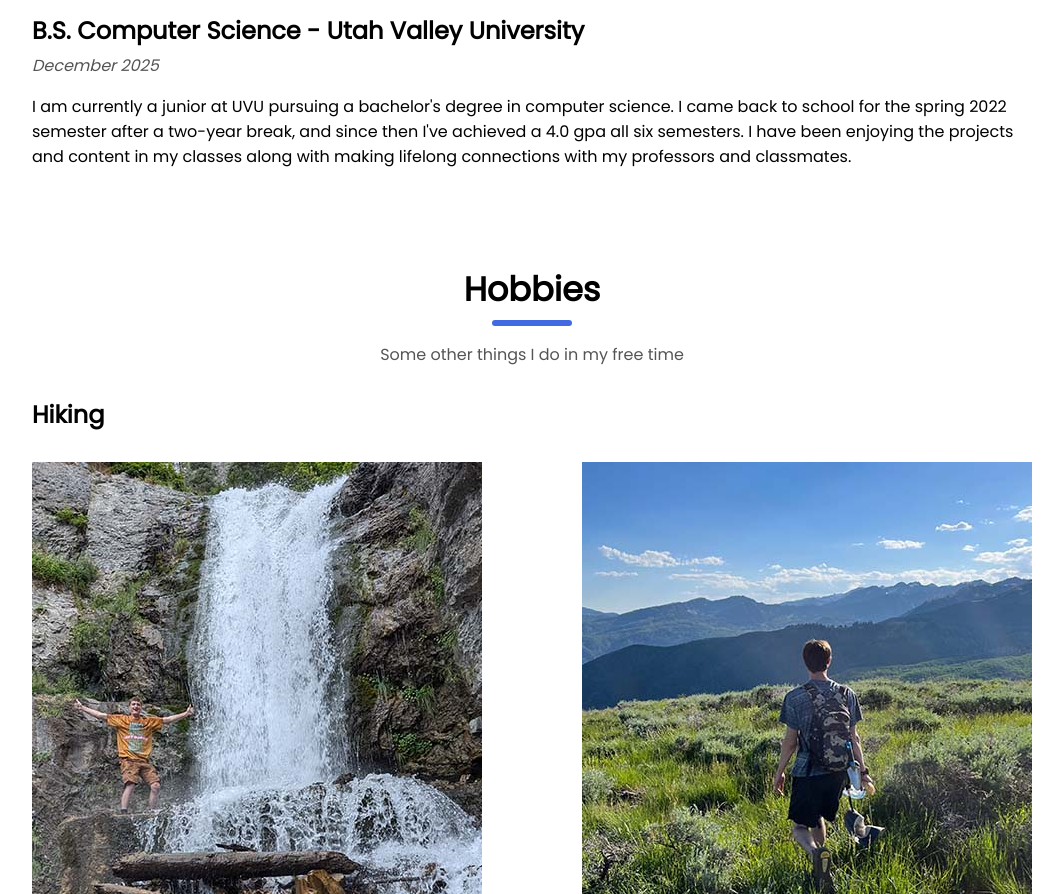
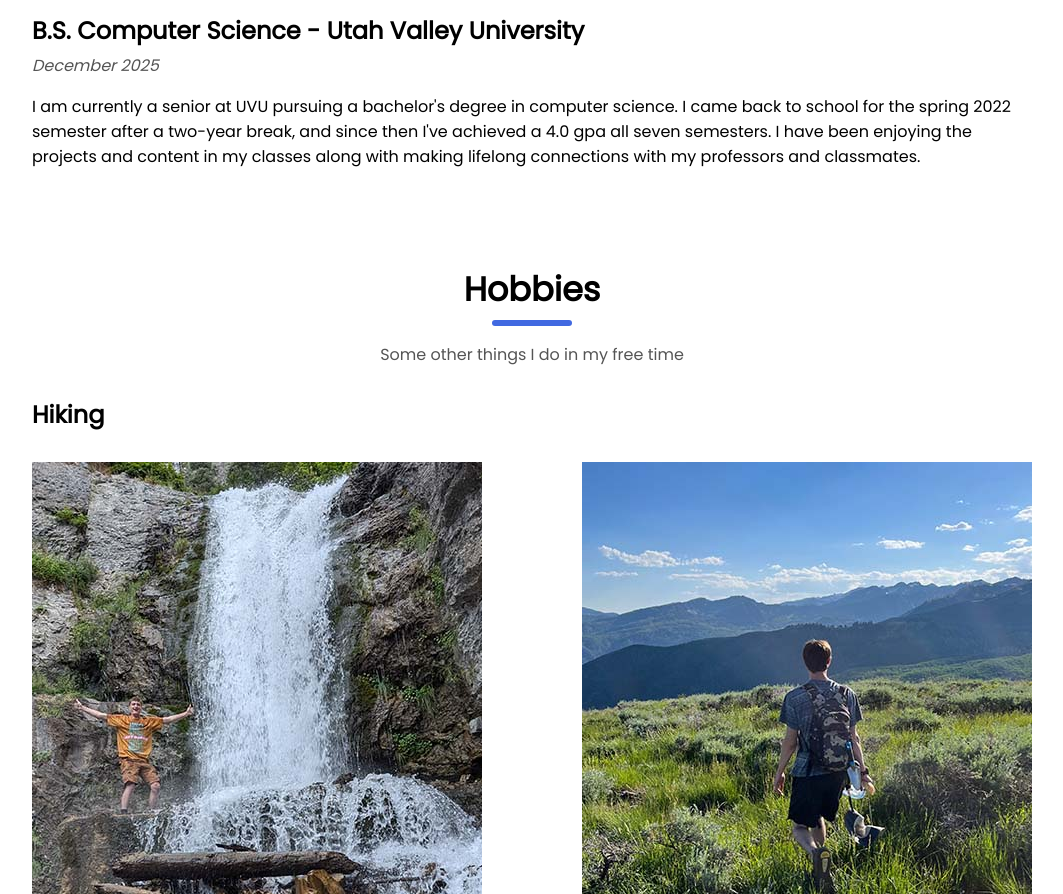
Before and after one commit to chadalon/portfolio-site, a plain HTML site: page index.html in a window 1280 px wide. Shown: the part 3250-4144 px from the top of the page, without its empty margins (108-1171 px from the left). Drawn offline with Linux system fonts and the light colour scheme.

Commit message:
changed 4.0 streak to 7 semesters; i am a senior student

```diff
--- a/index.html
+++ b/index.html
@@ -266,10 +266,10 @@
           <h2>B.S. Computer Science - Utah Valley University</h2>
           <p class="itemDesc">December 2025</p>
           <p>
-            I am currently a junior at UVU pursuing a bachelor's degree in
+            I am currently a senior at UVU pursuing a bachelor's degree in
             computer science. I came back to school for the spring 2022 semester
             after a two-year break, and since then I've achieved a 4.0 gpa all
-            six semesters. I have been enjoying the projects and content in my
+            seven semesters. I have been enjoying the projects and content in my
             classes along with making lifelong connections with my professors
             and classmates.
           </p>
```
